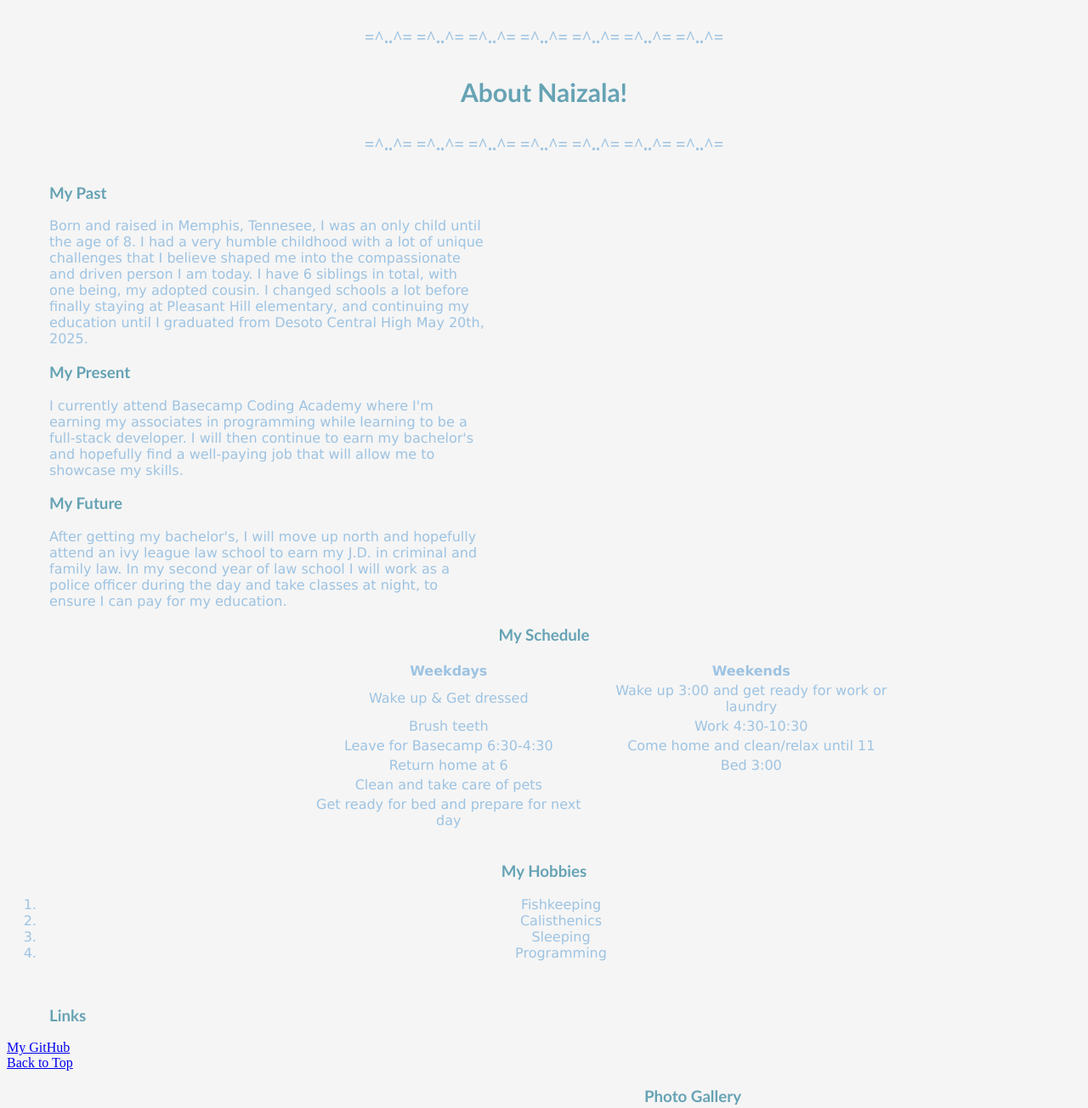
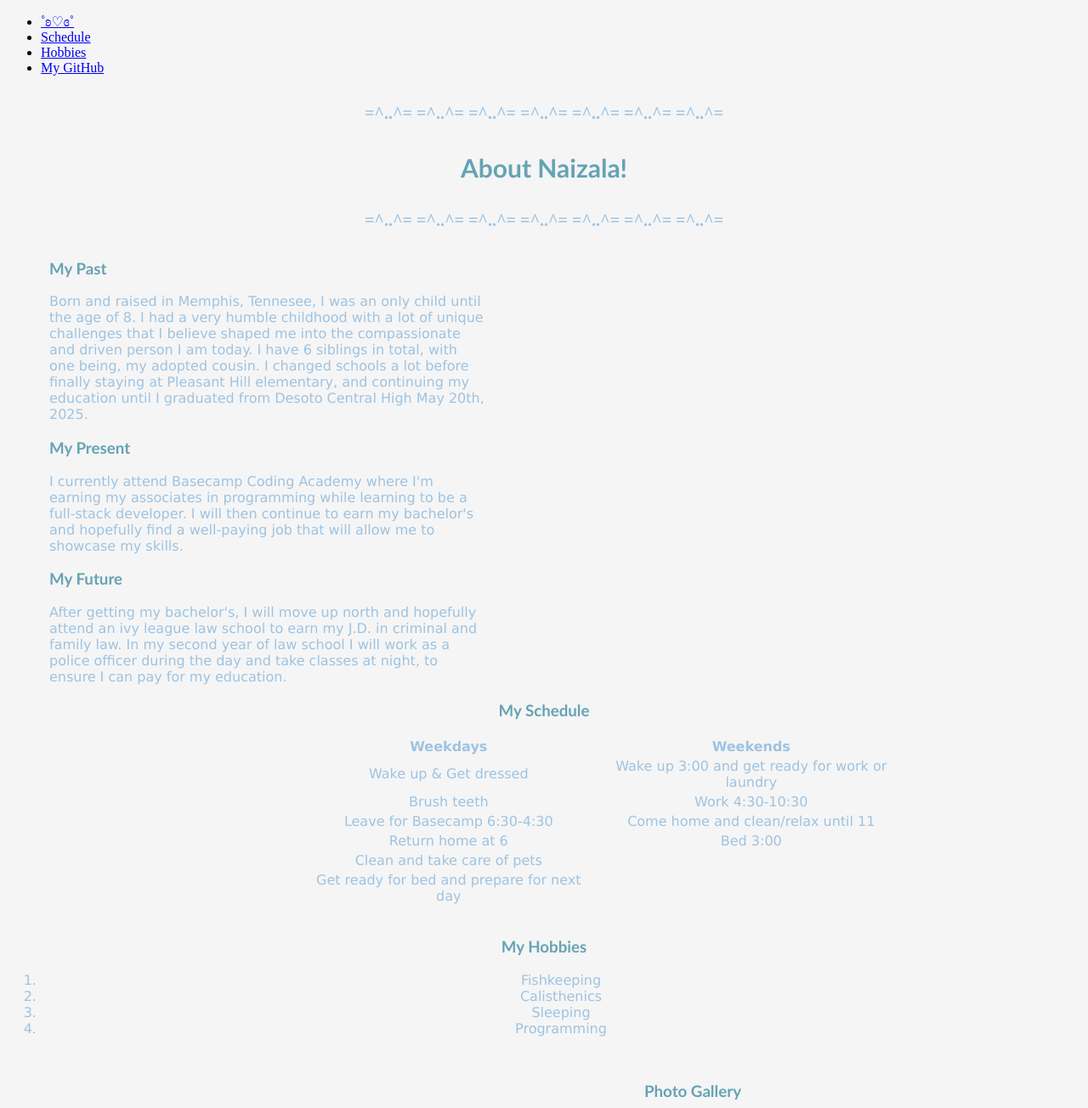
Before and after one commit to maybe-zala/about-me, a plain HTML site: page index.html in a window 1280 px wide. Shown: the top 1304 px of the page at 85% size. Drawn offline with Linux system fonts and the light colour scheme.

```diff
--- a/index.html
+++ b/index.html
@@ -6,6 +6,28 @@
 <link rel="stylesheet" href="style.css">
 </head>
 <body>
+<section>
+  <nav>
+    <ul class="nav-list">
+      <li class="nav-item">
+        <a href="#">˚ʚ♡ɞ˚</a>
+      </li>
+      <li class="nav-item">
+          <a href="#Schedule">Schedule</a>
+        </li>
+      <li class="nav-item">
+            <a href="#Hobbies">Hobbies</a>
+      </li>
+      <li class="nav-item">
+        <a href="https://github.com/maybe-zala"> My GitHub</a>
+      </li>
+
+    </ul>
+  </nav>
+
+
+</section>
+
 
 <section>
   <a id="Title"></a>
@@ -31,7 +53,7 @@
 </section>
 
 <section>
-    <h3 class="center-heading">My Schedule</h1>
+    <h3 class="center-heading" id = "Schedule">My Schedule</h3>
       <table class="list">
   <tr>
     <th>Weekdays</th>
@@ -70,7 +92,7 @@
     <br>
 
 <section>
-   <h3 class="center-heading">My Hobbies</h3>
+   <h3 class="center-heading" id ="Hobbies">My Hobbies</h3>
       <ol id="ol-list">
         <li class="ol-list">Fishkeeping</li>
         <li class="ol-list">Calisthenics</li>
@@ -81,19 +103,13 @@
 
 <br>
 
-<section>
-   <h3>Links</h3>
-  <a href = "https://github.com/nf502202">My GitHub</a>
-  <br>
-  <a href="#lession1">Back to Top</a>
-</section>
 
 <section>
    <h3 class="right">Photo Gallery</h3>
 
-   <img style= text-align:center; width="300" height=auto src="https://i.pinimg.com/1200x/a0/0c/83/a00c832c451f9f7d96732578fa90f7f8.jpg" alt = "A sign in Memphis, TN">
-   <img style= text-align:center; width="300" height=auto src="https://i.pinimg.com/736x/6a/d6/f7/6ad6f7bd667354b19b20e10498269b55.jpg" alt = "Picture of Computer Programming">
-   <img style= text-align:center; width="300" height=auto src="https://i.pinimg.com/1200x/5e/55/4a/5e554a46cc20e38654fd1eb8d423f1b3.jpg" alt = "Picture of a Law School">
+   <img style= "text-align:center;" width="300" height="auto" src="https://i.pinimg.com/1200x/a0/0c/83/a00c832c451f9f7d96732578fa90f7f8.jpg" alt = "A sign in Memphis, TN">
+   <img style= "text-align:center;" width="300" height="auto" src="https://i.pinimg.com/736x/6a/d6/f7/6ad6f7bd667354b19b20e10498269b55.jpg" alt = "Picture of Computer Programming">
+   <img style= "text-align:center;" width="300" height="auto" src="https://i.pinimg.com/1200x/5e/55/4a/5e554a46cc20e38654fd1eb8d423f1b3.jpg" alt = "Picture of a Law School">
 </section>
 
 <br>
```
